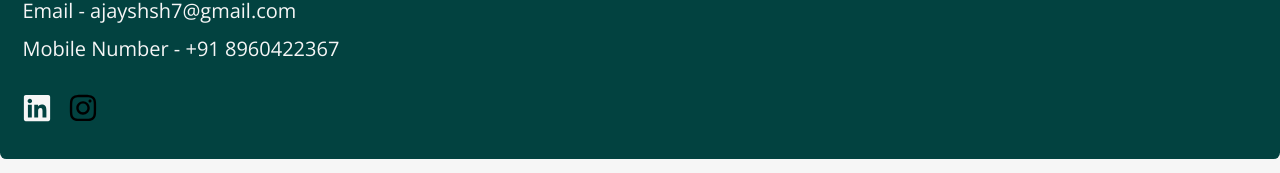
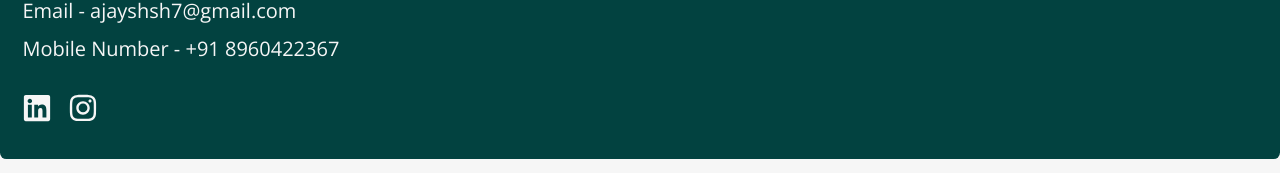
Before and after one commit to ajayshsh7/portfolio, a React (Vite) app: page / in a window 1280 px wide. Shown: the part 4834-5007 px from the top of the page. Built offline with nearby package versions, Linux system fonts and the light colour scheme.

Commit message:
design changes 03

```diff
--- a/src/components/contact.css
+++ b/src/components/contact.css
@@ -65,7 +65,7 @@ textarea::placeholder{
 }
 .insta{
     fill: #f6f6f6;
-    fill: black;
+    fill: #f6f6f6;
     /* stroke: #FD1D1D; */
     height: 30px;
     width: 30px;
```
